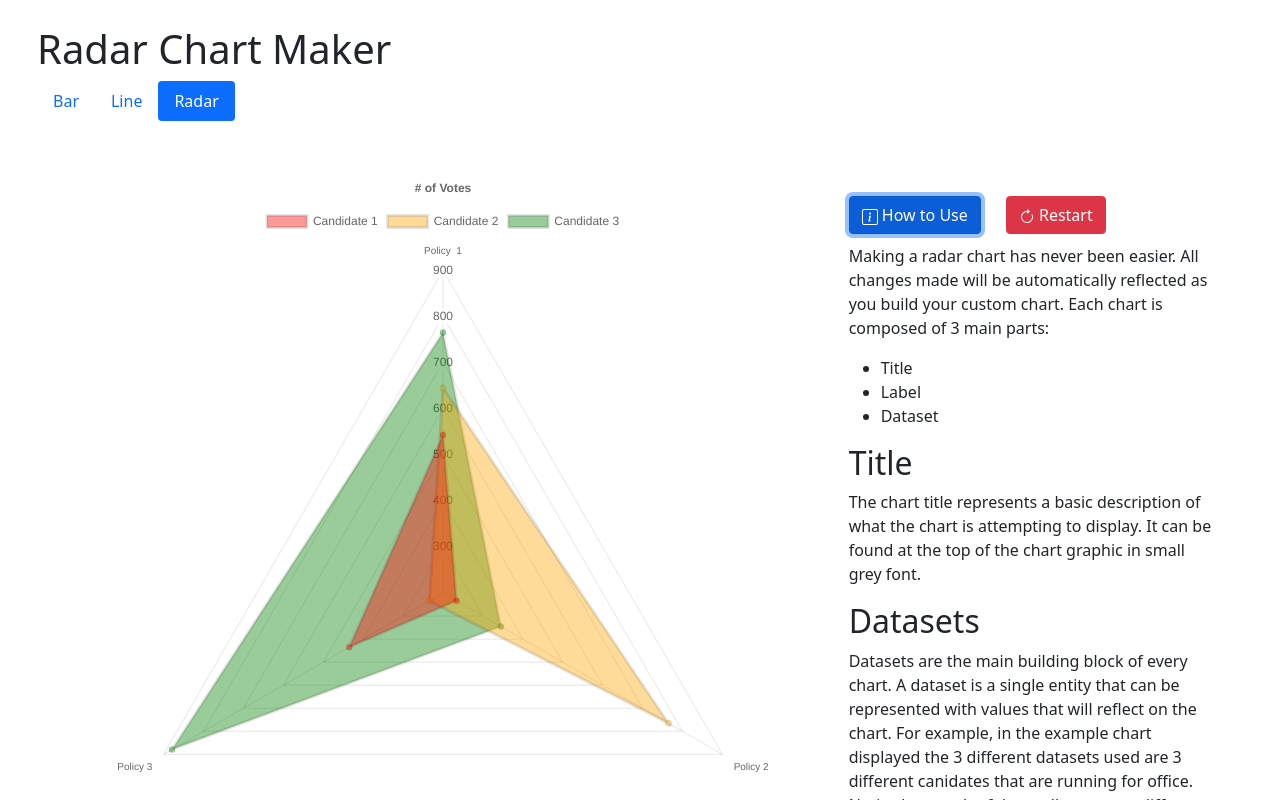
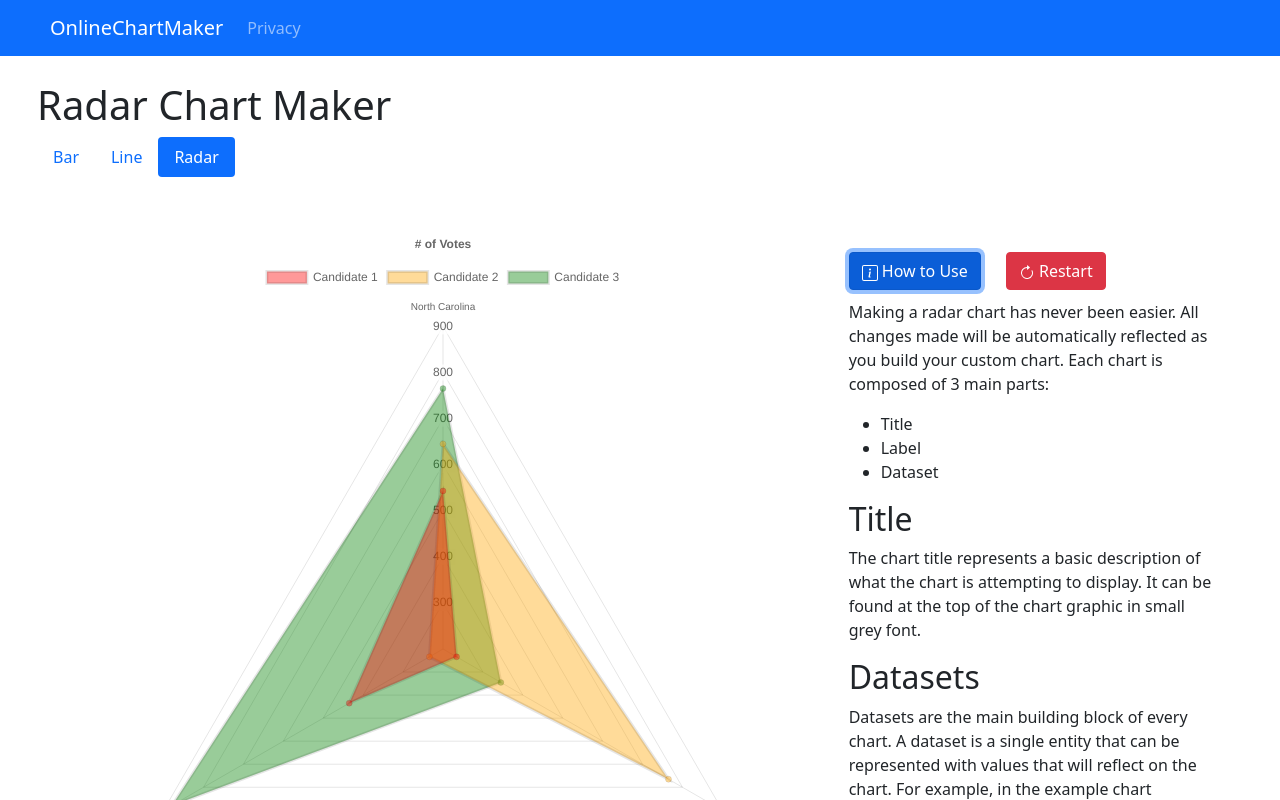
Before and after one commit to awoldt/OnlineChartMaker, a Next.js app: page /radar in a window 1280 px wide. Both pictures are taken after a click on the button "How to Use". Shown: the top 800 px of the page. Built offline with nearby package versions, Linux system fonts and the light colour scheme.

Commit message:
added navbar

```diff
--- /dev/null
+++ b/components/CustomNavbar.js
@@ -0,0 +1,21 @@
+import React from "react";
+import { Navbar, Container, Nav, NavDropdown } from "react-bootstrap";
+
+const CustomNavbar = () => {
+  return (
+    <Navbar collapseOnSelect expand="lg" bg="primary" variant="dark">
+      <Container fluid style={{paddingLeft: '50px'}}>
+        <Navbar.Brand href="/" title="Home">OnlineChartMaker</Navbar.Brand>
+        <Navbar.Toggle aria-controls="responsive-navbar-nav" />
+        <Navbar.Collapse id="responsive-navbar-nav">
+          <Nav className="me-auto">
+
+            <Nav.Link href="#features">Privacy</Nav.Link>
+          </Nav>
+        </Navbar.Collapse>
+      </Container>
+    </Navbar>
+  );
+};
+
+export default CustomNavbar;
--- a/components/ThemeCollapse.js
+++ b/components/ThemeCollapse.js
@@ -1,3 +1,9 @@
+/*
+
+THIS THEMECOLLAPSE IS FOR BAR CHARTS ONLY
+
+*/
+
 import React from "react";
 import { Row, Col, Collapse } from "react-bootstrap";
 
--- a/components/charts/BarChart.js
+++ b/components/charts/BarChart.js
@@ -4,6 +4,7 @@ import { Bar } from "react-chartjs-2";
 import { Row, Col, Collapse, Button } from "react-bootstrap";
 import { DebounceInput } from "react-debounce-input";
 import LabelCollapse from "../LabelCollapse";
+
 
 import DatasetCollapse from "../datasetCollapse";
 import {
--- a/components/charts/RadarChart.js
+++ b/components/charts/RadarChart.js
@@ -54,7 +54,11 @@ const RadarChart = () => {
       themeCollapse: false,
     },
   ]);
-  const [labels, setLabels] = useState(["Policy  1", "Policy 2", "Policy 3"]);
+  const [labels, setLabels] = useState([
+    "North Carolina",
+    "California",
+    "New York",
+  ]);
 
   const data = {
     labels,
@@ -153,9 +157,9 @@ const RadarChart = () => {
                 Datasets are the main building block of every chart. A dataset
                 is a single entity that can be represented with values that will
                 reflect on the chart. For example, in the example chart
-                displayed the 3 different datasets used are 3 different
-                canidates that are running for office. Notice how each of these
-                all represent different triangles on the graph with different
+                displayed the 3 different datasets used are all the canidates
+                that are running for office. Notice how each of these all
+                represent different triangles on the graph with different
                 colors. Each dataset will have values that are needed to be
                 displayed alongside each label.{" "}
               </p>
@@ -164,8 +168,8 @@ const RadarChart = () => {
                 Labels are what each dataset corresponds with on the chart. The
                 number of labels will affect how many values each dataset has
                 access to. For example, in the template chart the 3 main labels
-                used are the policies and how many votes each candidate got for
-                their opinion on that policy.{" "}
+                used are the states where all the candidates are running and how
+                many votes each candidate got in said state.{" "}
               </p>
             </div>
           </Collapse>
--- a/pages/radar.js
+++ b/pages/radar.js
@@ -2,9 +2,12 @@ import React from "react";
 import { Container } from "react-bootstrap";
 import ChartNav from "../components/ChartNav";
 import RadarChart from "../components/charts/RadarChart";
+import CustomNavbar from "../components/CustomNavbar";
 
 const line = () => {
   return (
+    <>
+    <CustomNavbar />
     <Container fluid>
       <h1 style={{ marginLeft: "25px", marginTop: "25px" }}>
         Radar Chart Maker
@@ -12,6 +15,7 @@ const line = () => {
       <ChartNav c={"/radar"} />
       <RadarChart />
     </Container>
+  </>
   );
 };
 
```
Also changed, not shown: pages/bar.js (+12 -6 lines), pages/index.js (+15 -2 lines), pages/line.js (+17 -11 lines).
